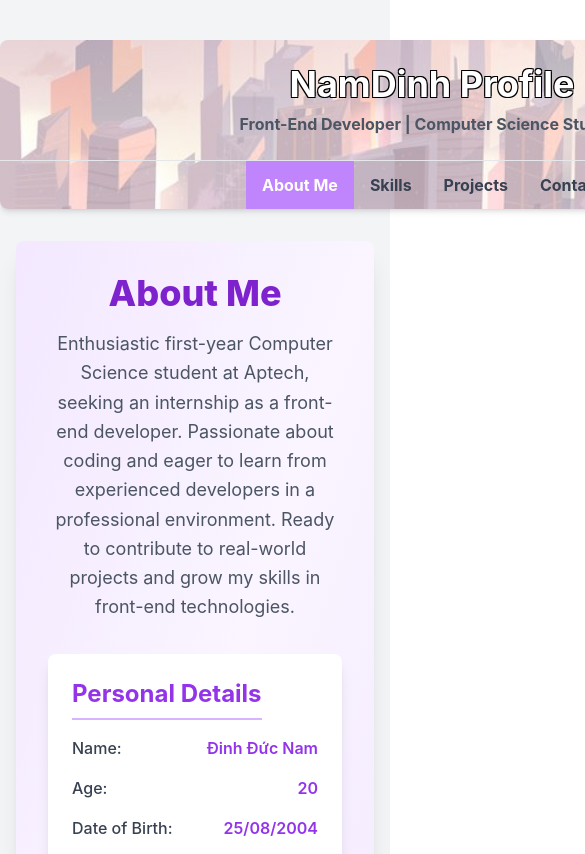
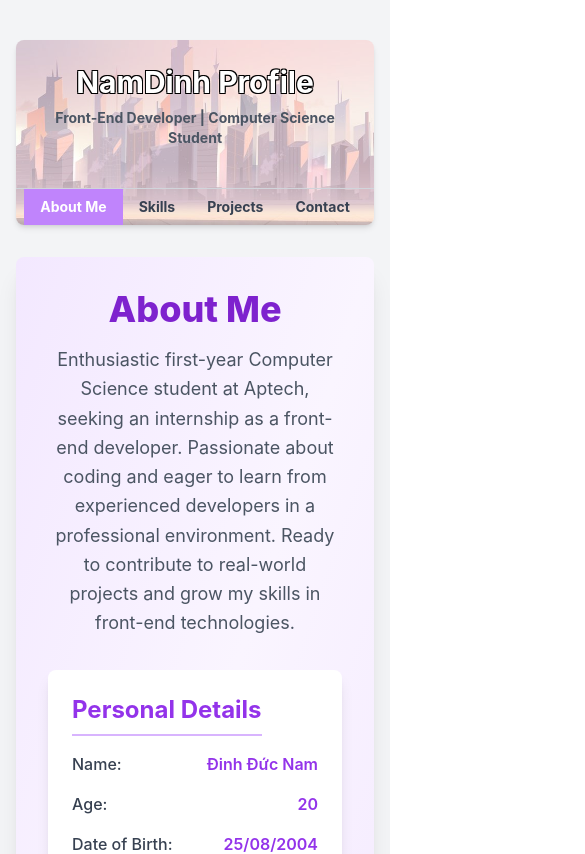
Before and after one commit to namdinh2008/nam-profile, a React (Create React App) app: page / in a window 390 px wide. Shown: the top 854 px of the page, 585 px wide, since content can reach past the window. Built offline with nearby package versions, Linux system fonts and the light colour scheme.

Commit message:
responsive

```diff
--- a/src/components/Portfolio.css
+++ b/src/components/Portfolio.css
@@ -1,12 +1,11 @@
 .header-width {
-    width: 864px;
     margin-left: auto;
     margin-right: auto;
     background-image: url('../img/6a6338e30392003f785ec2ae5ef7f896.jpg');
-    background-position: center;
-    background-size: cover;
     background-color: rgba(213, 212, 212, 0.5);
     background-blend-mode: overlay; /* Combines the image and the overlay */
+    max-width: 864px;
+
 }
 
 .text-header {
--- a/src/components/Portfolio.js
+++ b/src/components/Portfolio.js
@@ -215,28 +215,28 @@ const Portfolio = () => {
                 </h3>
                 <ul className="space-y-2">
                   <li className="flex items-start gap-2">
-                    <CheckCircle className="w-5 h-5 text-green-400 minw-5 pt-1.5" />
+                    <CheckCircle className="w-5 h-5 text-green-700 minw-5 pt-1.5" />
                     <span>
                       <strong>HTML:</strong> Proficient in writing clean,
                       semantic markup and responsive design.
                     </span>
                   </li>
                   <li className="flex items-start gap-2">
-                    <CheckCircle className="w-5 h-5 text-green-400 minw-5 pt-1.5" />
+                    <CheckCircle className="w-5 h-5 text-green-700 minw-5 pt-1.5" />
                     <span>
                       <strong>CSS:</strong> Skilled in crafting visually
                       appealing layouts with animations and custom styles.
                     </span>
                   </li>
                   <li className="flex items-start gap-2">
-                    <CheckCircle className="w-5 h-5 text-green-400 minw-5 pt-1.5" />
+                    <CheckCircle className="w-5 h-5 text-green-700 minw-5 pt-1.5" />
                     <span>
                       <strong>JavaScript:</strong> Experienced in dynamic
                       functionality, DOM manipulation, and API integration.
                     </span>
                   </li>
                   <li className="flex items-start gap-2">
-                    <CheckCircle className="w-5 h-5 text-green-400 minw-5 pt-1.5" />
+                    <CheckCircle className="w-5 h-5 text-green-700 minw-5 pt-1.5" />
                     <span>
                       <strong>React:</strong> Skilled in creating SPAs and
                       reusable components with React.
@@ -252,28 +252,28 @@ const Portfolio = () => {
                 </h3>
                 <ul className="space-y-2">
                   <li className="flex items-start gap-2">
-                    <CheckCircle className="w-5 h-5 text-green-400 minw-5 pt-1.5" />
+                    <CheckCircle className="w-5 h-5 text-green-700 minw-5 pt-1.5" />
                     <span>
                       <strong>Material UI:</strong> Designing modern, responsive
                       UIs with Material UI components.
                     </span>
                   </li>
                   <li className="flex items-start gap-2">
-                    <CheckCircle className="w-5 h-5 text-green-400 minw-5 pt-1.5" />
+                    <CheckCircle className="w-5 h-5 text-green-700 minw-5 pt-1.5" />
                     <span>
                       <strong>Tailwind CSS:</strong> Utility-first responsive
                       design with Tailwind CSS.
                     </span>
                   </li>
                   <li className="flex items-start gap-2">
-                    <CheckCircle className="w-5 h-5 text-green-400 minw-5 pt-1.5" />
+                    <CheckCircle className="w-5 h-5 text-green-700 minw-5 pt-1.5" />
                     <span>
                       <strong>Git:</strong> Proficient in branch management and
                       resolving merge conflicts.
                     </span>
                   </li>
                   <li className="flex items-start gap-2">
-                    <CheckCircle className="w-5 h-5 text-green-400 minw-5 pt-1.5" />
+                    <CheckCircle className="w-5 h-5 text-green-700 minw-5 pt-1.5" />
                     <span>
                       <strong>GitHub:</strong> Collaboration, pull requests, and
                       code reviews.
@@ -290,28 +290,28 @@ const Portfolio = () => {
               </h3>
               <ul className="space-y-2">
                 <li className="flex items-start gap-2">
-                  <CheckCircle className="w-5 h-5 text-green-400 minw-5 pt-1.5" />
+                  <CheckCircle className="w-5 h-5 text-green-700 minw-5 pt-1.5" />
                   <span>
                     <strong>Passion for Coding:</strong> Enjoys solving problems
                     and keeping up with industry trends.
                   </span>
                 </li>
                 <li className="flex items-start gap-2">
-                  <CheckCircle className="w-5 h-5 text-green-400 minw-5 pt-1.5" />
+                  <CheckCircle className="w-5 h-5 text-green-700 minw-5 pt-1.5" />
                   <span>
                     <strong>Fast Learner:</strong> Quickly adapts to new tools
                     for seamless team integration.
                   </span>
                 </li>
                 <li className="flex items-start gap-2">
-                  <CheckCircle className="w-5 h-5 text-green-400 minw-5 pt-1.5" />
+                  <CheckCircle className="w-5 h-5 text-green-700 minw-5 pt-1.5" />
                   <span>
                     <strong>Team Player:</strong> Strong collaboration skills
                     for timely project delivery.
                   </span>
                 </li>
                 <li className="flex items-start gap-2">
-                  <CheckCircle className="w-5 h-5 text-green-400 minw-5 pt-1.5" />
+                  <CheckCircle className="w-5 h-5 text-green-700 minw-5 pt-1.5" />
                   <span>
                     <strong>Attention to Detail:</strong> Meticulous in code
                     writing and reviewing for high-quality results.
@@ -371,7 +371,7 @@ const Portfolio = () => {
               Contact Me
             </h2>
             <div className="space-y-6">
-              <div className="flex items-center gap-4">
+              <div className="flex items-center gap-3">
                 <Mail className="text-purple-500 text-2xl" />
                 <a
                   href={`mailto:${contactInfo.email}`}
@@ -380,7 +380,7 @@ const Portfolio = () => {
                   {contactInfo.email}
                 </a>
               </div>
-              <div className="flex items-center gap-4">
+              <div className="flex items-center gap-3">
                 <Phone className="text-purple-500 text-2xl" />
                 <a
                   href={`tel:${contactInfo.phone}`}
@@ -389,7 +389,7 @@ const Portfolio = () => {
                   {contactInfo.phone}
                 </a>
               </div>
-              <div className="flex items-center gap-4">
+              <div className="flex items-center gap-3">
                 <GithubIcon className="text-purple-500 text-2xl" />
                 <a
                   href={contactInfo.github}
@@ -411,26 +411,29 @@ const Portfolio = () => {
 
   return (
     <div className="min-h-screen bg-gray-100 py-10">
-      <div className="max-w-4xl mx-auto">
+      <div className="max-w-4xl mx-auto px-4">
         {/* Header */}
-        <header className="bg-white shadow-md rounded-lg mb-8 header-width">
+        <header
+          className="bg-cover bg-center shadow-md rounded-lg mb-8 max-w-4xl header-width block"
+        >
           <div className="content">
+            {/* Profile Section */}
             <div className="p-6 text-center">
-              <h1 className="text-4xl font-bold text-white text-header">
+              <h1 className="text-3xl sm:text-4xl lg:text-5xl font-bold text-white text-header">
                 {contactInfo.name} Profile
               </h1>
-              <p className="text-gray-600 mt-2 font-bold">
+              <p className="text-gray-600 mt-2 font-bold text-sm sm:text-base lg:text-lg">
                 Front-End Developer | Computer Science Student
               </p>
             </div>
 
             {/* Navigation */}
-            <nav className="flex justify-center border-t">
+            <nav className="flex flex-wrap justify-center border-t border-gray-300 mt-4 bg-transparent">
               {sections.map((section) => (
                 <button
                   key={section.id}
                   onClick={() => setActiveSection(section.id)}
-                  className={`px-4 py-3 transition-colors duration-300 font-bold ${
+                  className={`px-4 py-2 sm:py-3 transition-colors duration-300 font-bold text-sm sm:text-base lg:text-lg ${
                     activeSection === section.id
                       ? "bg-purple-400 text-white"
                       : "text-gray-700 hover:bg-purple-200"
@@ -444,7 +447,7 @@ const Portfolio = () => {
         </header>
 
         {/* Main Content */}
-        <main className="px-4">{renderSection()}</main>
+        <main className="">{renderSection()}</main>
 
         {/* Footer */}
         <footer className="mt-8 text-center text-gray-500">
@@ -455,7 +458,7 @@ const Portfolio = () => {
               target="_blank"
               rel="noopener noreferrer"
             >
-              <Mail className="text-purple-500 hover:text-purple-700" />
+              <Mail className="text-gray-700 hover:text-gray-900" />
             </a>
             <a
               href={contactInfo.github}
```
